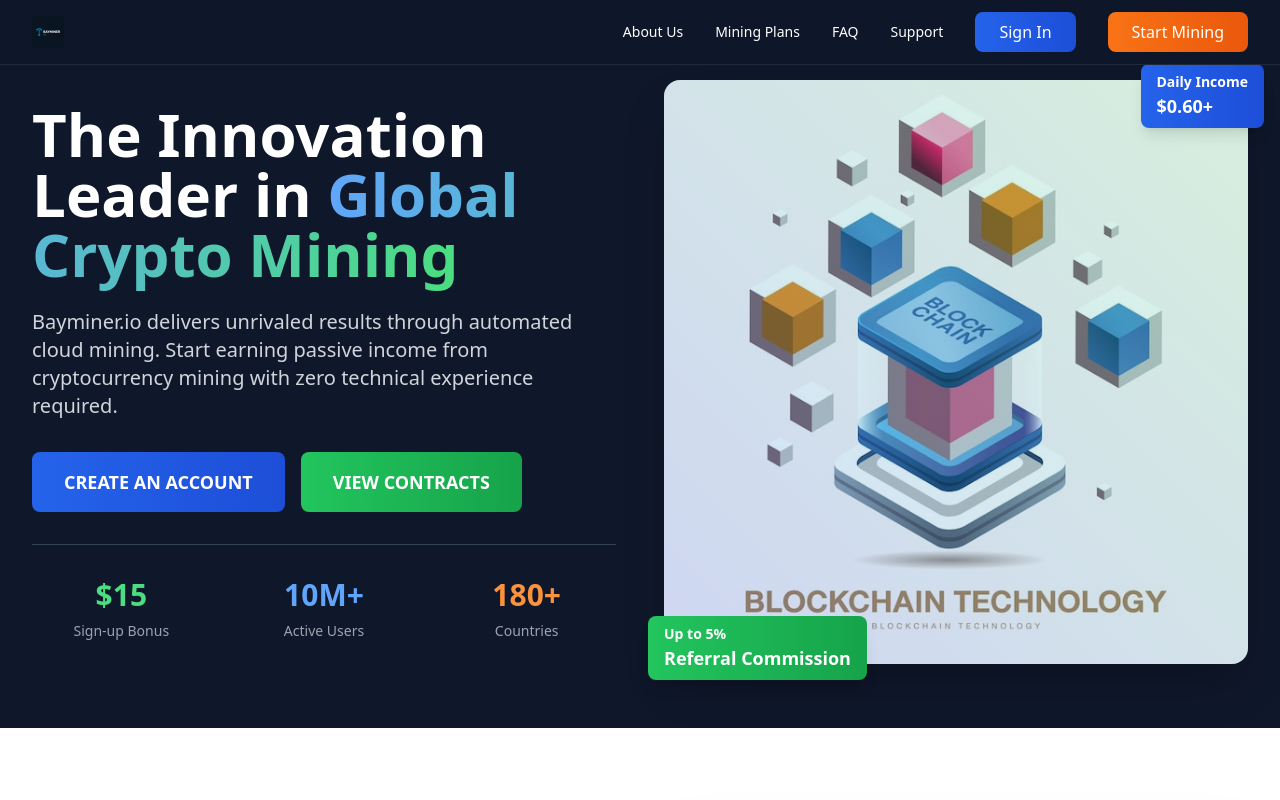
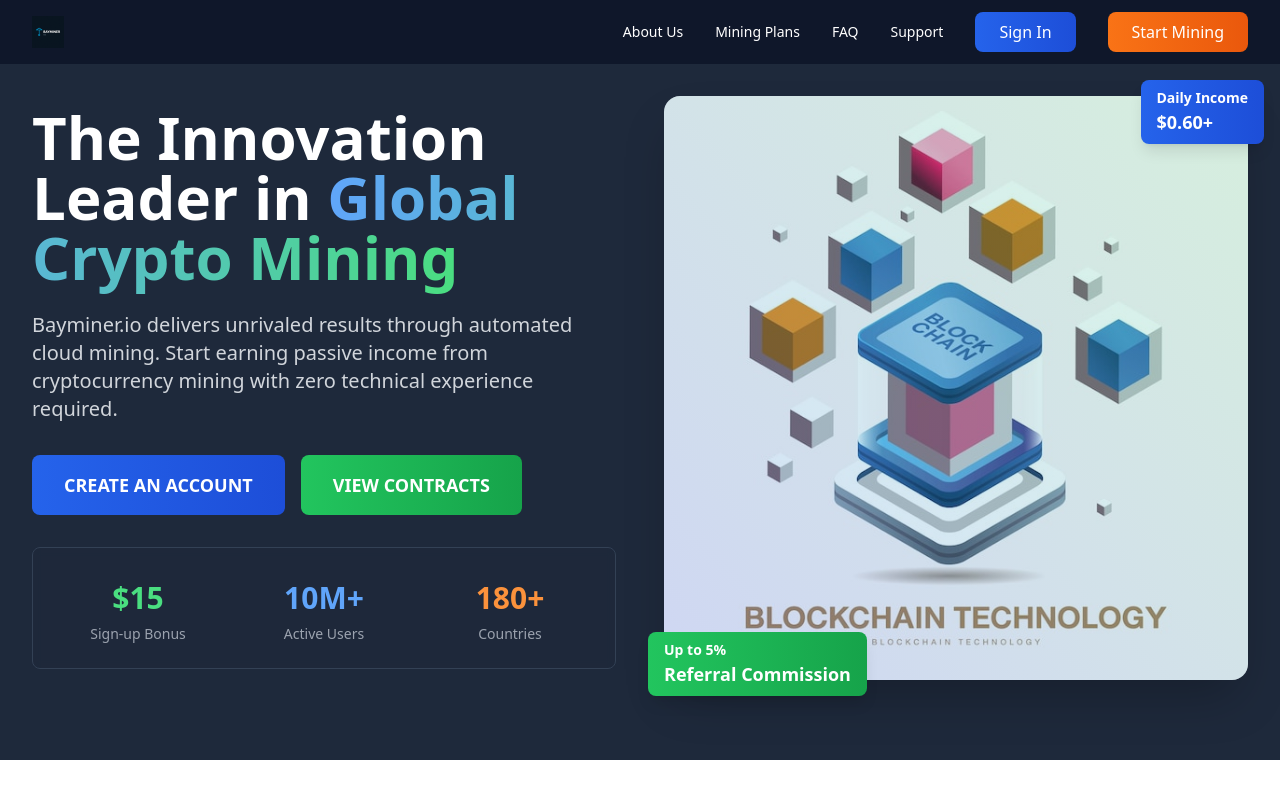
Before and after one commit to Oceanteel/bayMine, a React (Vite) app: page / in a window 1280 px wide. Shown: the top 800 px of the page. Built offline with nearby package versions, Linux system fonts and the light colour scheme.

Commit message:
Hero Section UI/UX Improvements

```diff
--- a/src/App.tsx
+++ b/src/App.tsx
@@ -9,7 +9,7 @@
 
 function App() {
   return (
-    <div className="min-h-screen bg-slate-900">
+    <div className="min-h-screen bg-slate-800">
       <Header />
       <Hero />
       <Features />
--- a/src/components/Hero.tsx
+++ b/src/components/Hero.tsx
@@ -1,6 +1,6 @@
 const Hero = () => {
   return (
-    <section className="pt-16 sm:pt-20 pb-12 sm:pb-16 px-4 sm:px-6 lg:px-8">
+    <section className="pt-20 sm:pt-24 pb-16 sm:pb-20 px-4 sm:px-6 lg:px-8">
       <div className="max-w-7xl mx-auto">
         <div className="grid grid-cols-1 lg:grid-cols-2 gap-8 lg:gap-12 items-center">
           {/* Content */}
@@ -19,16 +19,17 @@
             </p>
 
             <div className="flex flex-col sm:flex-row gap-4 mb-8">
-              <button className="bg-gradient-to-r from-blue-600 to-blue-700 hover:from-blue-700 hover:to-blue-800 text-white px-6 py-3 text-base sm:px-8 sm:py-4 sm:text-lg rounded-lg font-semibold transition-all duration-300 transform hover:scale-105">
+              <button className="bg-gradient-to-r from-blue-600 to-blue-700 hover:from-blue-700 hover:to-blue-800 text-white px-6 py-3 text-base sm:px-8 sm:py-4 sm:text-lg rounded-lg font-semibold transition-all duration-300 transform hover:scale-105 hover:shadow-xl hover:shadow-blue-500/25">
                 CREATE AN ACCOUNT
               </button>
-              <button className="bg-gradient-to-r from-green-500 to-green-600 hover:from-green-600 hover:to-green-700 text-white px-6 py-3 text-base sm:px-8 sm:py-4 sm:text-lg rounded-lg font-semibold transition-all duration-300 transform hover:scale-105">
+              <button className="bg-gradient-to-r from-green-500 to-green-600 hover:from-green-600 hover:to-green-700 text-white px-6 py-3 text-base sm:px-8 sm:py-4 sm:text-lg rounded-lg font-semibold transition-all duration-300 transform hover:scale-105 hover:shadow-xl hover:shadow-green-500/25">
                 VIEW CONTRACTS
               </button>
             </div>
 
             {/* Key Stats */}
-            <div className="grid grid-cols-3 gap-4 sm:gap-6 pt-8 border-t border-slate-700">
+            <div className="bg-slate-800/50 backdrop-blur-sm border border-slate-700 rounded-lg p-6 pt-8">
+              <div className="grid grid-cols-3 gap-4 sm:gap-6">
                 <div className="text-center">
                   <div className="text-xl sm:text-2xl lg:text-3xl font-bold text-green-400 mb-2">$15</div>
                   <div className="text-sm text-gray-400">Sign-up Bonus</div>
@@ -40,6 +41,7 @@
                 <div className="text-center">
                   <div className="text-xl sm:text-2xl lg:text-3xl font-bold text-orange-400 mb-2">180+</div>
                   <div className="text-sm text-gray-400">Countries</div>
+                </div>
               </div>
             </div>
           </div>
@@ -56,12 +58,12 @@
             </div>
 
             {/* Floating elements - hidden on mobile, shown on sm and up */}
-            <div className="hidden sm:block absolute -top-4 -right-4 bg-gradient-to-r from-blue-600 to-blue-700 text-white px-4 py-2 rounded-lg shadow-lg z-20">
+            <div className="hidden sm:block absolute -top-4 -right-4 bg-gradient-to-r from-blue-600 to-blue-700 text-white px-4 py-2 rounded-lg shadow-lg z-20 animate-float">
               <div className="text-sm font-semibold">Daily Income</div>
               <div className="text-lg font-bold">$0.60+</div>
             </div>
 
-            <div className="hidden sm:block absolute -bottom-4 -left-4 bg-gradient-to-r from-green-500 to-green-600 text-white px-4 py-2 rounded-lg shadow-lg z-20">
+            <div className="hidden sm:block absolute -bottom-4 -left-4 bg-gradient-to-r from-green-500 to-green-600 text-white px-4 py-2 rounded-lg shadow-lg z-20 animate-float-delayed">
               <div className="text-sm font-semibold">Up to 5%</div>
               <div className="text-lg font-bold">Referral Commission</div>
             </div>
--- a/src/index.css
+++ b/src/index.css
@@ -27,7 +27,31 @@
   }
 }
 
+@keyframes float {
+  0%, 100% {
+    transform: translateY(0px);
+  }
+  50% {
+    transform: translateY(-10px);
+  }
+}
 
+@keyframes float-delayed {
+  0%, 100% {
+    transform: translateY(0px);
+  }
+  50% {
+    transform: translateY(-8px);
+  }
+}
+
+.animate-float {
+  animation: float 3s ease-in-out infinite;
+}
+
+.animate-float-delayed {
+  animation: float-delayed 3s ease-in-out infinite 1.5s;
+}
 
 img {
   object-position: top;
```
Lines whose indentation alone changed are shown as unchanged.
